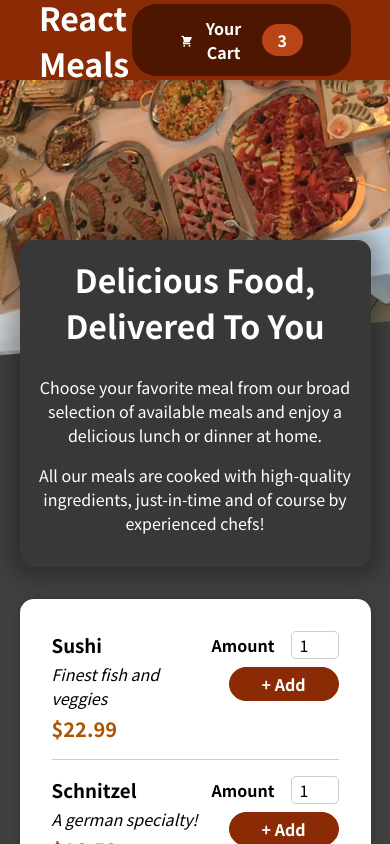
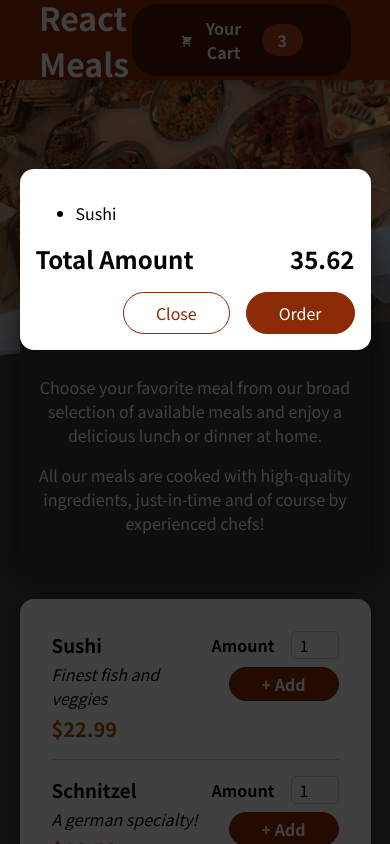
Before and after one commit to Eduard-tech/react_food_app, a React (Create React App) app: page / in a window 390 px wide. Shown: the top 844 px of the page. Built offline with nearby package versions, Linux system fonts and the light colour scheme.

Commit message:
Add modal, not responsive

```diff
--- a/public/index.html
+++ b/public/index.html
@@ -28,6 +28,7 @@
   </head>
   <body>
     <noscript>You need to enable JavaScript to run this app.</noscript>
+    <div id="overlays"></div>
     <div id="root"></div>
     <!--
       This HTML file is a template.
--- a/src/App.js
+++ b/src/App.js
@@ -1,10 +1,12 @@
 
 import Header from "./components/Layout/Header";
 import Meals from "./components/Meals/Meals";
+import Cart from "./components/Cart/Cart";
 
 function App() {
   return (
     <>
+      <Cart />
       <Header />
       <main>
         <Meals />
--- a/src/components/Cart/Cart.js
+++ b/src/components/Cart/Cart.js
@@ -1,4 +1,5 @@
 import classes from "./Cart.module.css";
+import Modal from "../UI/Modal";
 
 const Cart = (props) => {
   const cartItems = <ul>
@@ -8,7 +9,7 @@
   </ul>
 
   return (
-    <div>
+    <Modal>
       {cartItems}
       <div className={classes.total}>
         <span>Total Amount</span>
@@ -18,7 +19,7 @@
         <button className={classes['button--alt']}>Close</button>
         <button className={classes.button}>Order</button>
       </div>
-    </div>
+    </Modal>
   );
 };
 
--- /dev/null
+++ b/src/components/UI/Modal.js
@@ -0,0 +1,32 @@
+import classes from "./Modal.module.css";
+
+import React from "react";
+import ReactDOM from "react-dom";
+
+const Backdrop = (props) => {
+  return <div className={classes.backdrop}></div>;
+};
+
+const ModalOverlay = (props) => {
+  return (
+    <div className={classes.modal}>
+      <div className={classes.content}>{props.children}</div>
+    </div>
+  );
+};
+
+const portalElement = document.getElementById("overlays");
+
+const Modal = (props) => {
+  return (
+    <>
+      {ReactDOM.createPortal(<Backdrop />, portalElement)}
+      {ReactDOM.createPortal(
+        <ModalOverlay>{props.children}</ModalOverlay>,
+        portalElement
+      )}
+    </>
+  );
+};
+
+export default Modal;
--- /dev/null
+++ b/src/components/UI/Modal.module.css
@@ -0,0 +1,40 @@
+.backdrop {
+  position: fixed;
+  top: 0;
+  left: 0;
+  width: 100%;
+  height: 100vh;
+  z-index: 20;
+  background-color: rgba(0, 0, 0, 0.75);
+}
+
+.modal {
+  position: fixed;
+  top: 20vh;
+  left: 5%;
+  width: 90%;
+  background-color: white;
+  padding: 1rem;
+  border-radius: 14px;
+  box-shadow: 0 2px 8px rgba(0, 0, 0, 0.25);
+  z-index: 30;
+  animation: slide-down 300ms ease-out forwards;
+}
+
+@media (min-width: 768px) {
+  .modal {
+    width: 40rem;
+    left: calc(50% - 20rem);
+  }
+}
+
+@keyframes slide-down {
+  from {
+    opacity: 0;
+    transform: translateY(-3rem);
+  }
+  to {
+    opacity: 1;
+    transform: translateY(0);
+  }
+}
```
Also changed, not shown: 1 other file (tests, documents, lock files or other folders).
